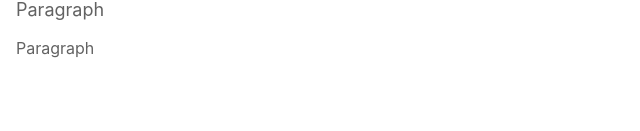
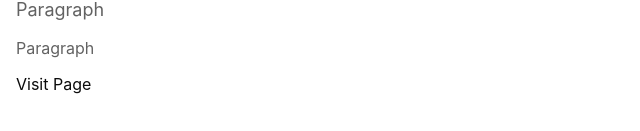
Before and after one commit to Ahd-3hd/sassly, a React (Create React App) app: page /test in a window 1280 px wide. Shown: the part 407-538 px from the top of the page, without its empty margins (0-640 px from the left). Built offline with nearby package versions, Linux system fonts and the light colour scheme.

Commit message:
create navlink

```diff
--- /dev/null
+++ b/src/components/Links/index.tsx
@@ -0,0 +1,27 @@
+import styled from "styled-components";
+
+const NavLinkListItem = styled.li`
+  list-style-type: none;
+  display: inline-block;
+  :hover {
+    > a {
+      color: ${({ theme: { colors } }) => colors.gray2};
+      transform: translateY(-5px);
+    }
+  }
+`;
+
+const NavLinkAnchor = styled.a`
+  color: ${({ theme: { colors } }) => colors.primary};
+  text-decoration: none;
+  transition: 0.3s ease-in;
+  display: inline-block;
+`;
+
+export const NavLink = ({ href, text }: { href: string; text: string }) => {
+  return (
+    <NavLinkListItem>
+      <NavLinkAnchor href={href}>{text}</NavLinkAnchor>
+    </NavLinkListItem>
+  );
+};
--- a/src/pages/Test/index.tsx
+++ b/src/pages/Test/index.tsx
@@ -7,6 +7,7 @@ import {
   Heading4,
   Paragraph,
 } from "../../components/Typography";
+import { NavLink } from "../../components/Links";
 const Test = () => {
   return (
     <Layout>
@@ -23,6 +24,7 @@ const Test = () => {
         <Paragraph variant="pLarge">Paragraph</Paragraph>
         <Paragraph variant="pNormal">Paragraph</Paragraph>
         <Paragraph variant="pSmall">Paragraph</Paragraph>
+        <NavLink href="#" text="Visit Page" />
       </div>
     </Layout>
   );
```
Also changed, not shown: 1 other file (tests, documents, lock files or other folders).
